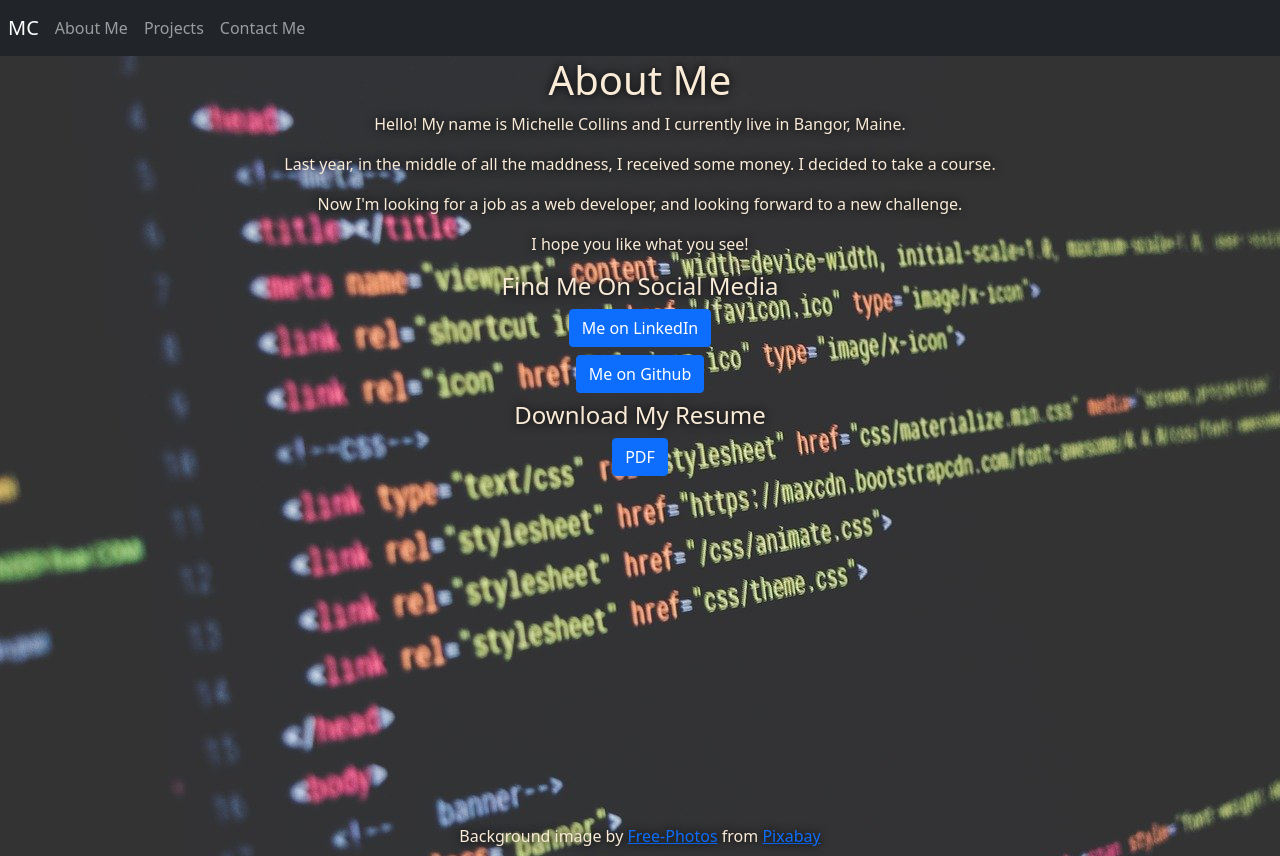
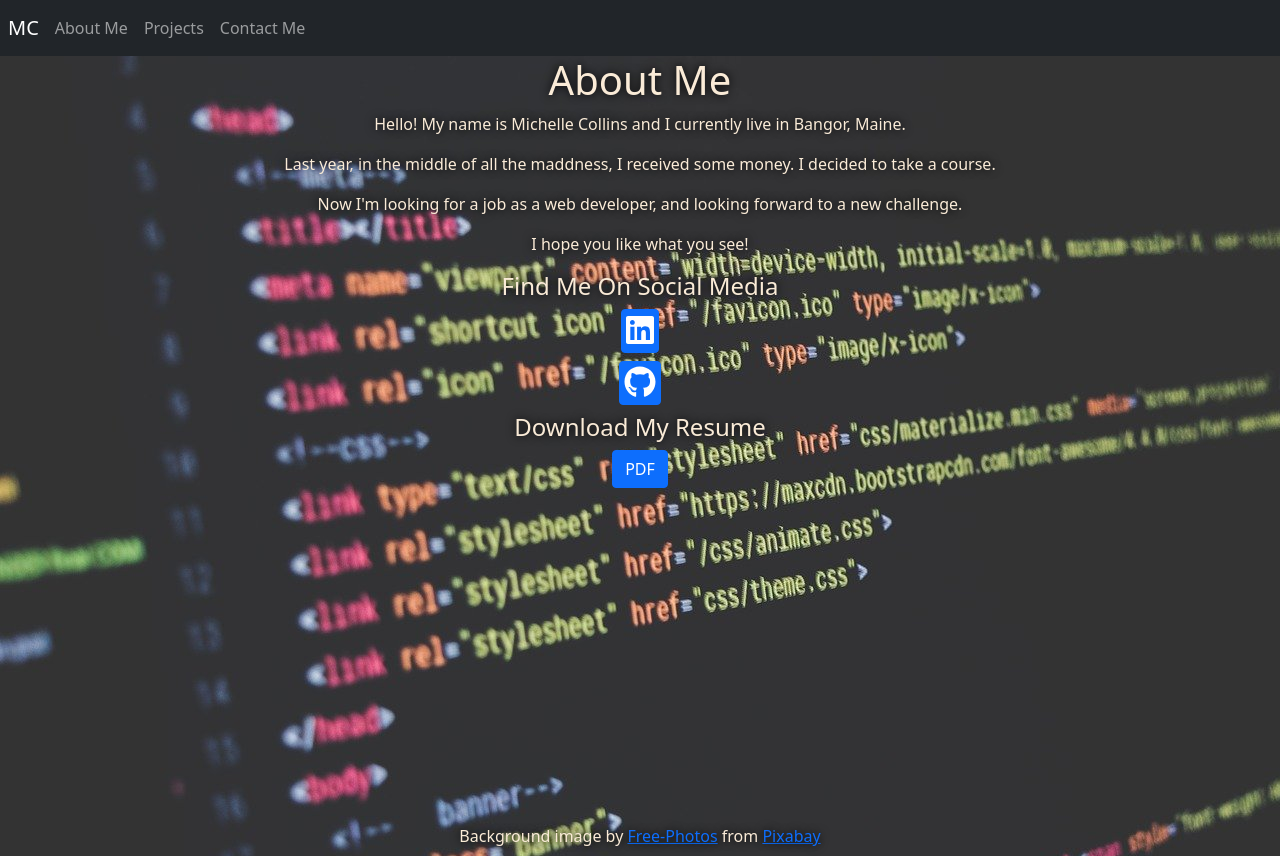
Before and after one commit to chelle-col/portfolio, a React (Create React App) app: page /resume in a window 1280 px wide. Built offline with nearby package versions, Linux system fonts and the light colour scheme.

Commit message:
Added Social Media Icons

```diff
--- a/package.json
+++ b/package.json
@@ -3,6 +3,11 @@
   "version": "0.1.0",
   "private": true,
   "dependencies": {
+    "@fortawesome/fontawesome-free": "^5.15.3",
+    "@fortawesome/fontawesome-svg-core": "^1.2.35",
+    "@fortawesome/free-brands-svg-icons": "^5.15.3",
+    "@fortawesome/free-solid-svg-icons": "^5.15.3",
+    "@fortawesome/react-fontawesome": "^0.1.14",
     "@testing-library/jest-dom": "^5.12.0",
     "@testing-library/react": "^11.2.7",
     "@testing-library/user-event": "^12.8.3",
--- a/src/Resume.js
+++ b/src/Resume.js
@@ -1,6 +1,9 @@
 import file from './docs/resume1.pdf';
 import SocialMediaLink from './components/SocialMediaLink';
 import ResumenDownload from './components/ResumeDownload';
+import { faGithub } from '@fortawesome/free-brands-svg-icons';
+import { faLinkedin } from '@fortawesome/free-brands-svg-icons';
+
 
 const Resume = () => {
     return (
@@ -12,8 +15,8 @@ const Resume = () => {
             <p> I hope you like what you see!</p>
             <div className='container'>
                 <h4>Find Me On Social Media</h4>
-                <SocialMediaLink name='Me on LinkedIn' link='https://www.linkedin.com/in/chelle-collins/'/>
-                <SocialMediaLink name='Me on Github' link='https://github.com/chelle-col' />
+                <SocialMediaLink icon={faLinkedin} link='https://www.linkedin.com/in/chelle-collins/'/>
+                <SocialMediaLink icon={faGithub} link='https://github.com/chelle-col' />
                 <h4>Download My Resume</h4>
                 <ResumenDownload file={file} type='PDF' />
             </div>
--- a/src/components/ProjectDetail.js
+++ b/src/components/ProjectDetail.js
@@ -1,6 +1,8 @@
 import Card from 'react-bootstrap/Card';
 import Button from 'react-bootstrap/Button';
 import './ProjectDetail.css';
+import { FontAwesomeIcon } from '@fortawesome/react-fontawesome';
+import { faGithub } from '@fortawesome/free-brands-svg-icons';
 
 const ProjectDetail = ({ project }) => {
     return (
@@ -10,7 +12,9 @@ const ProjectDetail = ({ project }) => {
             <Card.Text className='m-2'>{`${project.desc}`}</Card.Text>
             <Card.Footer className='mt-auto'>
                 <Button href={`${project.url}`} className='mx-2'>Visit</Button>
-                <Button href={`${project.github}`} variant='info' className='mx-2'>Github</Button>
+                <Button href={`${project.github}`} variant='info' className='mx-2'>
+                    <FontAwesomeIcon icon={faGithub} size='2x' />
+                </Button>
             </Card.Footer>
         </Card>
     )
--- a/src/components/SocialMediaLink.js
+++ b/src/components/SocialMediaLink.js
@@ -1,10 +1,11 @@
 import Button from 'react-bootstrap/Button';
+import { FontAwesomeIcon } from '@fortawesome/react-fontawesome';
 import './SocialMediaLink.css';
 
-const SocialMediaLink = ({ name, link }) => {
+const SocialMediaLink = ({ icon, link }) => {
     return (
         <div className='m-2 SocialMediaLink'>
-            <Button href={link}>{name}
+            <Button href={link} className='p-1'><FontAwesomeIcon size='2x' icon={icon}/>
             </Button>
         </div>
     )
```
Also changed, not shown: 1 other file (tests, documents, lock files or other folders).
